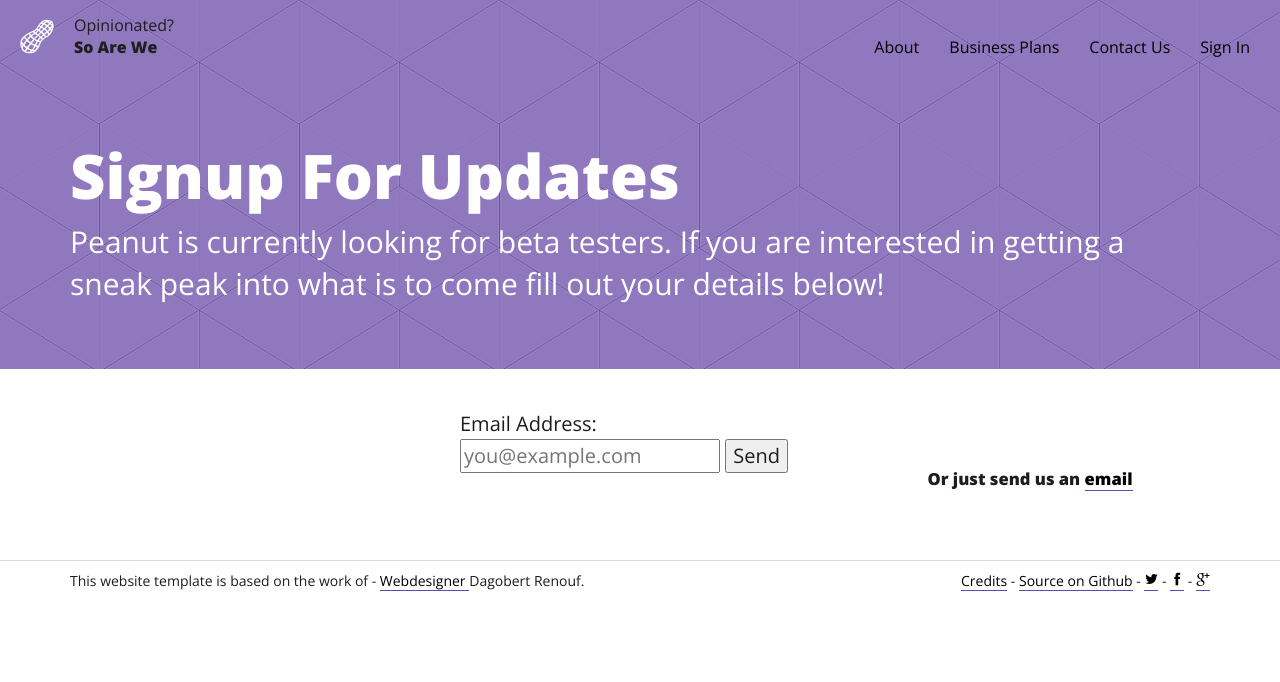
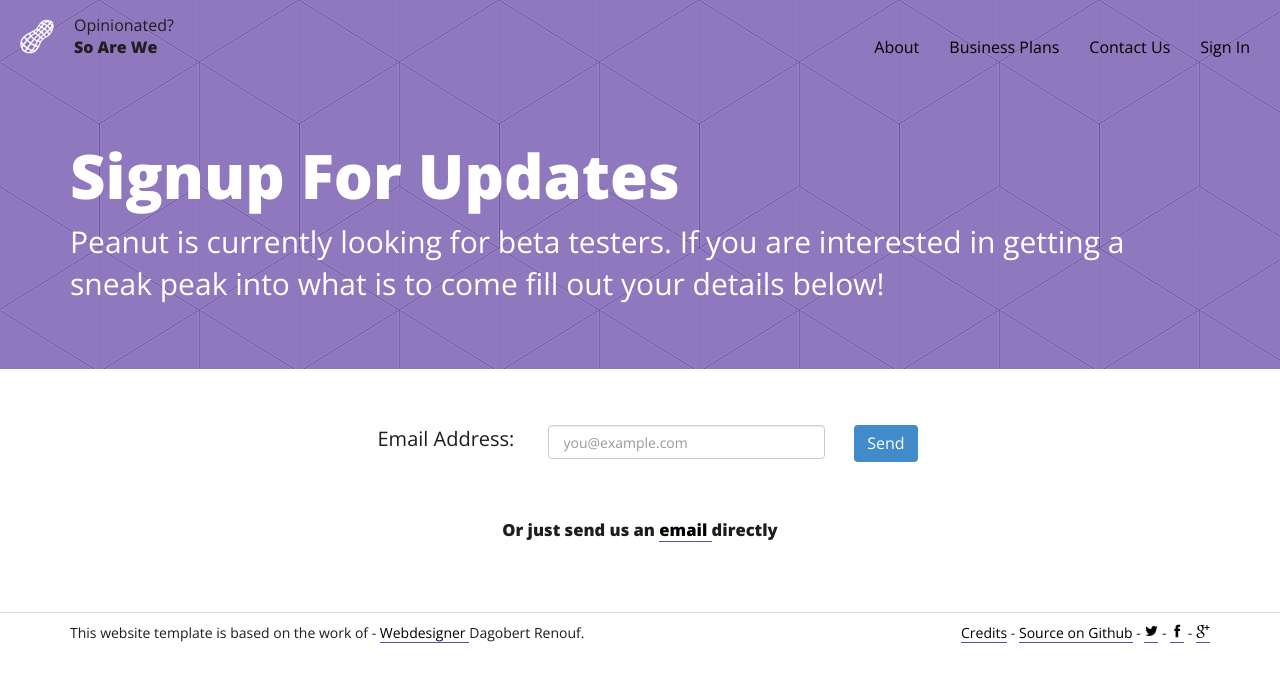
Before and after one commit to swolemonkey/swolemonkey.github.io, a Jekyll site: the page built from sign-up/index.html, in a window 1280 px wide. Shown: the top 682 px of the page. Built offline with Jekyll 4.4.1, drawn with Linux system fonts in a browser that asks for light colours; nearby versions of some CDN libraries; some web fonts are replaced.

Commit message:
fixed css on signup coz i broke it when i imported bootstrap forms

```diff
--- a/sign-up/index.html
+++ b/sign-up/index.html
@@ -23,27 +23,28 @@ seo-description: Signup for Peanut
   		<section class="panel-content">
 
 			<div class="row">
-				<div class="skill-circle col-xs-4">
+				<div class="col-sm-3">
+				</div>
+				<div class="col-sm-6">
 
-					<section class="panel-content">
+  					<form action="http://getsimpleform.com/messages?form_api_token=8dad4011e74e6bcd29e7924a82c77948" method="post" >
+	  					<!-- the redirect_to is optional, the form will redirect to the referrer on submission -->
+	  					<div class="form-group">
+	  					<input type='hidden'  name='redirect_to' value='https://swolemonkey.github.io' />
+	  					<!-- all your input fields here.... -->
+	  					<div class="col-sm-4">Email Address:</div> <input type='email' class="form-control col-sm-6" placeholder="you@example.com" name='Email Address' /><input type='submit' value='Send' class="btn btn-primary" style="float: right;"/>
+	  					</div>
 
+					</form>
+				</div>
+				<div class="col-sm-3">
+				</div>
+  			</div>
 
-
-  				</div>
-  				<div class="skill-circle col-xs-4">
-  					<form action="http://getsimpleform.com/messages?form_api_token=8dad4011e74e6bcd29e7924a82c77948" method="post">
-  					<!-- the redirect_to is optional, the form will redirect to the referrer on submission -->
-  					<input type='hidden' name='redirect_to' value='https://swolemonkey.github.io' />
-  					<!-- all your input fields here.... -->
-  					Email Address:
-  					<input type='email' placeholder="you@example.com" name='Email Address' />
-  					<input type='submit' value='Send' />
-					</form>
-  				</div>
 
 		<br/>
 
-		<h5 style="text-align:center"> Or just send us an <a href="mailto:alex.manusu@gmail.com?Subject=Signup%20for%20Updates" target="_top">email </a></h5>
+		<h5 style="text-align:center"> Or just send us an <a href="mailto:rickyjury@me.com?Subject=Signup%20for%20Updates" target="_top">email </a>directly</h5>
 
 		<!-- <div class="row">
 
```
Also changed, not shown: 2 other files.
